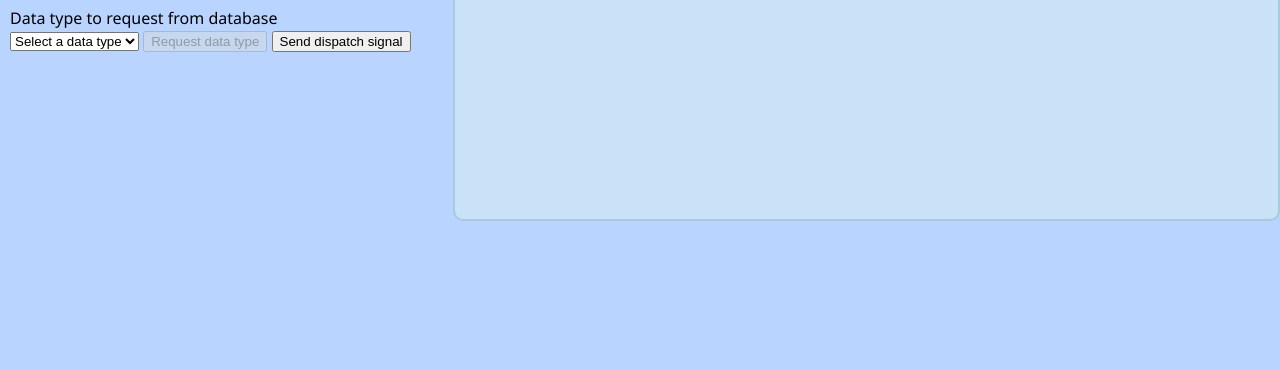
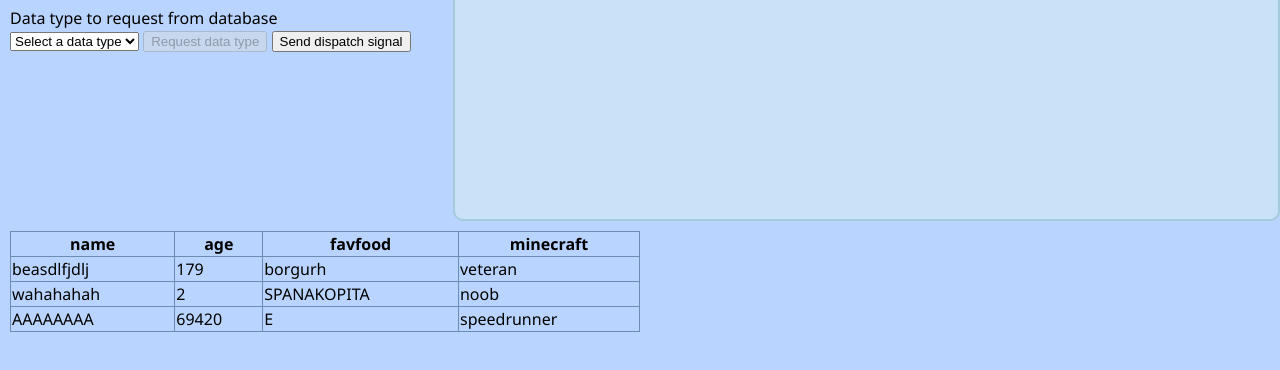
Before and after one commit to planT-444/DERMS-ui, a plain HTML site: page index.html in a window 1280 px wide. Shown: the part 88-458 px from the top of the page. Drawn offline with nearby package versions, Linux system fonts and the light colour scheme.

Commit message:
added matrixToTable, backend sorting matrix by header column

```diff
--- a/index.html
+++ b/index.html
@@ -29,6 +29,14 @@
             <div id = "log"></div>
         </div>
     </div>
+    <div id="data-container">
+        <div id="fetched-data-container">
+            <table id="fetched-data-table"></table>
+        </div>
+        <div id="opf-data-container">
+            <table id="opf-data-table"></table>
+        </div>
+    </div>
     <script src = "index.js"></script>
 
 </body>
--- a/index.js
+++ b/index.js
@@ -1,11 +1,61 @@
+table_grid = [
+    ['name', 'age', 'favfood', 'minecraft'],
+    ['beasdlfjdlj', '179', 'borgurh', 'veteran'],
+    ['wahahahah', '2', 'SPANAKOPITA', 'noob'],
+    ['AAAAAAAA', '69420', 'E', 'speedrunner']
+]
+
 $(document).ready(function() {
     const dataTypeSelect = $("#data-type")
     const dataTypeSubmit = $("#request-data-type")
     const dispatchButton = $("#send-dispatch-signal")
     const logContainer = $("#log-container")
     const log = $("#log")
+    const fetchedDataTable = $("#fetched-data-table")
 
     dispatchButton.attr("disabled", false) // for now
+
+    insertMatrixInTable(table_grid, fetchedDataTable)
+
+    console.log(table_grid)
+    console.log(sortMatrixByColumn(table_grid, 1))
+
+
+    function insertMatrixInTable(matrix, table) {
+        for (let i = 0; i < matrix.length; i++) {
+            let row = matrix[i]
+            let newRowElement = $("<tr>")
+            for (let j = 0; j < matrix[0].length; j++) {
+                let cell = row[j]
+                let newCellElement = null;
+                if (i == 0) {
+                    newCellElement = $("<th>")
+                } else {
+                    newCellElement = $("<td>")
+                }
+                newCellElement.text(cell)
+                newRowElement.append(newCellElement)
+            }
+            table.append(newRowElement)
+        }
+    }
+
+    function sortMatrixByColumn(matrix, targetColumn) {
+        let tableHeaders = matrix.slice(0, 1)
+        let tableElements = matrix.slice(1)
+        let comparator = null
+        if ($.isNumeric(tableElements[0][targetColumn])) {
+            comparator = (rowA, rowB) => {
+                targetA = parseFloat(rowA[targetColumn])
+                targetB = parseFloat(rowB[targetColumn])
+                return targetA > targetB ? 1 : -1
+            }
+        } else {
+            comparator = (rowA, rowB) => rowA[targetColumn] > rowB[targetColumn] ? 1 : -1
+        }
+        tableElements.sort(comparator)
+        return tableHeaders.concat(tableElements)
+    }
 
     dataTypeSelect.change(dataTypeSelectChanged)
     dataTypeSubmit.click(userRequestDataType)
--- a/main.css
+++ b/main.css
@@ -72,3 +72,16 @@ p {
     display: flex;
     flex-direction: column;
 }
+
+#data-container {
+    padding: 10px;
+}
+
+table {
+    width: 50%;
+    border-collapse: collapse;
+}
+
+th, td {
+    border: 1px solid rgb(107, 140, 180);
+}
```
